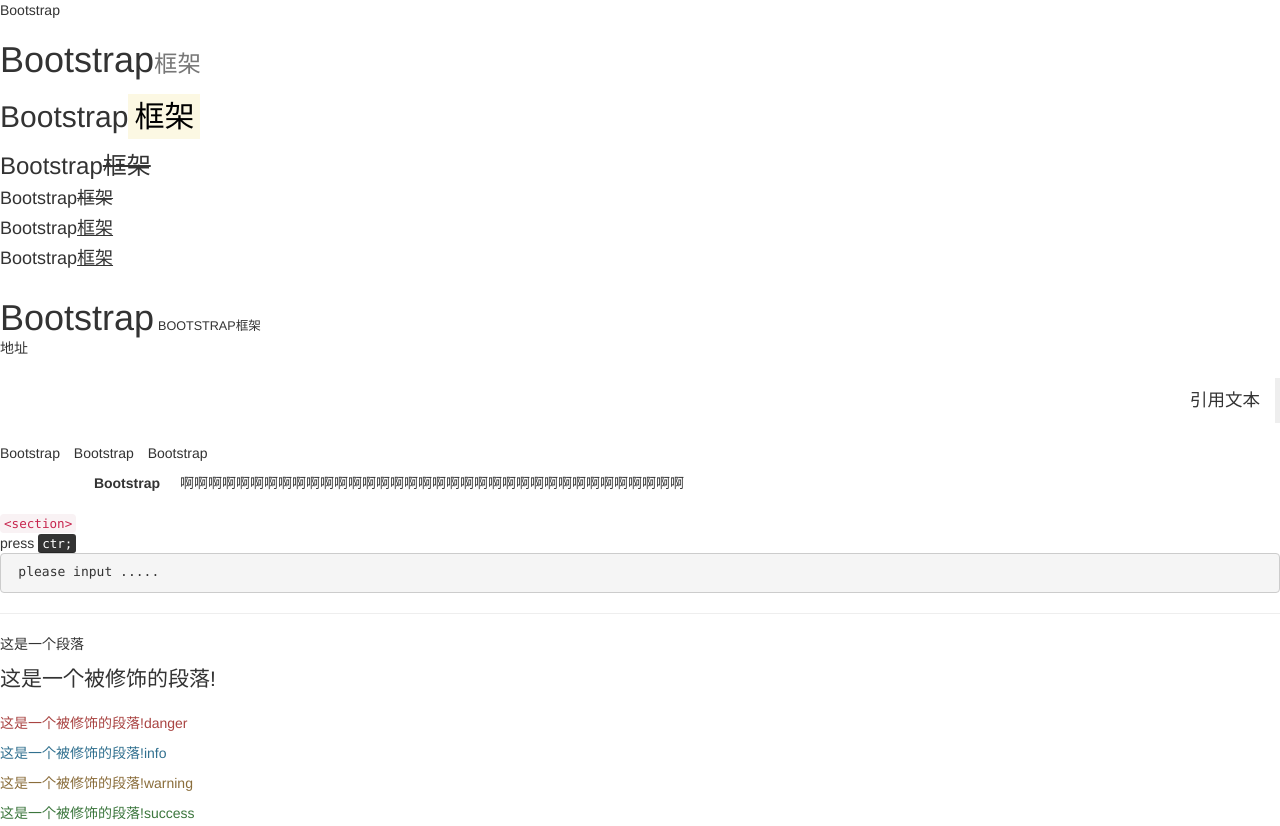
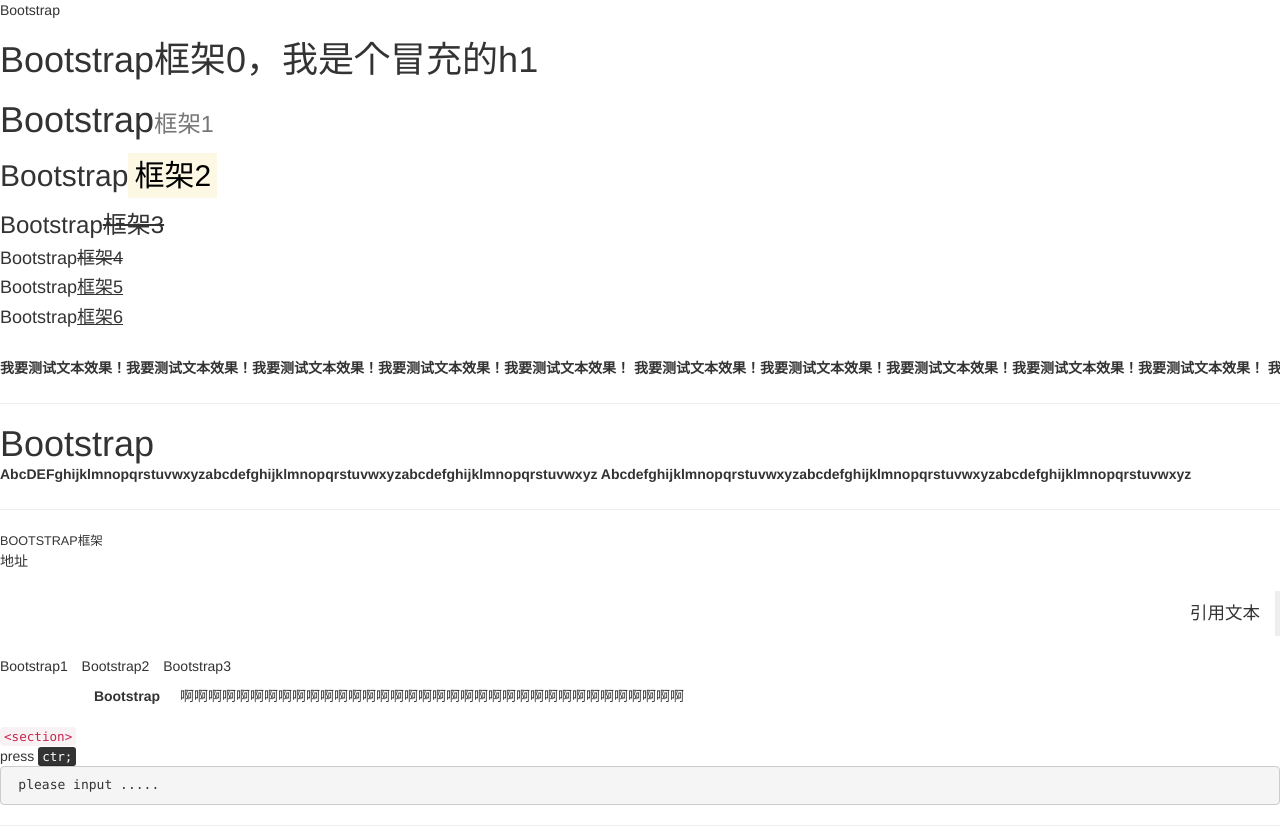
Before and after one commit to MindMapKing/demo_vue, a plain HTML site: page example/bootstrap/demo01.html in a window 1280 px wide. Shown: the top 826 px of the page. Drawn offline with nearby package versions, Linux system fonts and the light colour scheme.

Commit message:
完善注释

```diff
--- a/example/bootstrap/demo01.html
+++ b/example/bootstrap/demo01.html
@@ -17,22 +17,24 @@
     </head>
     <body>
         <!--
-            mark变颜色
+            mark变颜色，标注的意思
             del加删除线
             s 无用
             ins 插入
             strong 加粗
             em 倾斜
+
+            div添加h1-6样式可以出现h1-6标签的效果
         -->
 
         <p>Bootstrap</p>
-
-        <h1>Bootstrap<small>框架</small></h1>
-        <h2>Bootstrap<mark>框架</mark></h2>
-        <h3>Bootstrap<del>框架</del></h3>
-        <h4>Bootstrap<s>框架</s></h4>
-        <h4>Bootstrap<ins>框架</ins></h4>
-        <h4>Bootstrap<u>框架</u></h4>
+        <div class="h1">Bootstrap框架0，我是个冒充的h1</div>
+        <h1>Bootstrap<small>框架1</small></h1>
+        <h2>Bootstrap<mark>框架2</mark></h2>
+        <h3>Bootstrap<del>框架3</del></h3>
+        <h4>Bootstrap<s>框架4</s></h4>
+        <h4>Bootstrap<ins>框架5</ins></h4>
+        <h4>Bootstrap<u>框架6</u></h4>
         <br/>
 
         <!--  对齐方式
@@ -43,6 +45,15 @@
                     text-nowrap 不换行
 
         -->
+        <label class="text-nowrap">
+            我要测试文本效果！我要测试文本效果！我要测试文本效果！我要测试文本效果！我要测试文本效果！
+            我要测试文本效果！我要测试文本效果！我要测试文本效果！我要测试文本效果！我要测试文本效果！
+            我要测试文本效果！我要测试文本效果！我要测试文本效果！我要测试文本效果！我要测试文本效果！
+            我要测试文本效果！我要测试文本效果！我要测试文本效果！我要测试文本效果！我要测试文本效果！
+            我要测试文本效果！我要测试文本效果！我要测试文本效果！我要测试文本效果！我要测试文本效果！
+            我要测试文本效果！我要测试文本效果！我要测试文本效果！我要测试文本效果！我要测试文本效果！
+        </label>
+        <hr>
         <!--通过设置标签为样式来改变标签原来效果-->
         <span class="h1">Bootstrap</span>
         <!--
@@ -50,22 +61,28 @@
             text-uppercase
             text-lowercase
             text-capitalize 首字母大写
-            引用文本
+            引用文本<blockquote>
             blockquote-reverse 居右
             pull-right
+            initialism 放大显示
         -->
+        <label class="text-capitalize">
+            abcDEFghijklmnopqrstuvwxyzabcdefghijklmnopqrstuvwxyzabcdefghijklmnopqrstuvwxyz
+            abcdefghijklmnopqrstuvwxyzabcdefghijklmnopqrstuvwxyzabcdefghijklmnopqrstuvwxyz
+        </label>
+        <hr>
         <abbr class="initialism">Bootstrap框架</abbr>
         <address>地址</address>
         <blockquote class="blockquote-reverse">引用文本</blockquote>
         <!--
             列表排版
             list-unstyled 移除默认样式
-            list-inline
+            list-inline 包括前者样式
         -->
         <ul class="list-unstyled list-inline">
-            <li>Bootstrap</li>
-            <li>Bootstrap</li>
-            <li>Bootstrap</li>
+            <li>Bootstrap1</li>
+            <li>Bootstrap2</li>
+            <li>Bootstrap3</li>
         </ul>
         <!--
             水平排列
@@ -122,13 +139,18 @@
         <li >三列</li>
         </ul>
         <hr>
+        <!--
+            text-justify 默认功能吧
+        -->
         <h1>文本</h1>
         <p class="text-capitalize">abcd首字母大写</p>
-        <p class="text-justify">这是个换行测试内容这是个换行测试内容这是个换行测试内容这是个换行测试内容这是个换行测试内容这是个换行测试内容这是个换行测试内容这是个换行测试内容这是个换行测试内容这是个换
+        <hr>
+        <p class="text-justify">这是个自动换行测试内容这是个换行测试内容这是个换行测试内容这是个换行测试内容这是个换行测试内容这是个换行测试内容这是个换行测试内容这是个换行测试内容这是个换行测试内容这是个换
         行测试内容这是个换行测试内容这是个换行测试内容
         这是个换行测试内容这是个换行测试内容这是个换行测试内容这是个换行测试内容这是个换行测试内容这是个换行测试内容这是个换行测试内容这是个换行测试内容这是个换行测试内容这是个换
         行测试内容这是个换行测试内容这是个换行测试内容这是个换行测试内容这是个换行测试内容这是个换行测试内容这是个换行测试内容这是个换行测试内容这是个换行测试内容这是个换行测试内容这是个换行测试内容这是个换行测试内容这是个换
         行测试内容这是个换行测试内容这是个换行测试内容</p>
+        <hr>
         <p class="text-nowrap">这是个不换行测试内容这是个换行测试内容这是个换行测试内容这是个换行测试内容这是个换行测试内容这是个换行测试内容这是个换行测试内容这是个换行测试内容这是个换行测试内容这是个换
             行测试内容这是个换行测试内容这是个换行测试内容
             这是个换行测试内容这是个换行测试内容这是个换行测试内容这是个换行测试内容这是个换行测试内容这是个换行测试内容这是个换行测试内容这是个换行测试内容这是个换行测试内容这是个换
@@ -147,6 +169,9 @@
             这个是没修时的源码这个是没修时的源码这个是没修时的源码这个是没修时的源码这个是没修时的源码这个是没修时的源码
             这个是没修时的源码这个是没修时的源码这个是没修时的源码这个是没修时的源码这个是没修时的源码这个是没修时的源码
         </pre>
+        <!--
+            pre-scrollable 下边的预览滚动条
+        -->
         <pre class="pre-scrollable">
             这是是修饰的源码这是是修饰的源码这是是修饰的源码这是是修饰的源码这是是修饰的源码这是是修饰的源码这是是修饰的源码
             这是是修饰的源码这是是修饰的源码这是是修饰的源码这是是修饰的源码这是是修饰的源码这是是修饰的源码这是是修饰的源码
```
Also changed, not shown: example/bootstrap/blogdemo.html (+4 -1 lines), example/bootstrap/demo02.html (+16 -9 lines), example/bootstrap/demo03.html (+31 -6 lines), example/bootstrap/demo04.html (+1 -1 lines), example/bootstrap/helloworld.html (+2 -1 lines).
